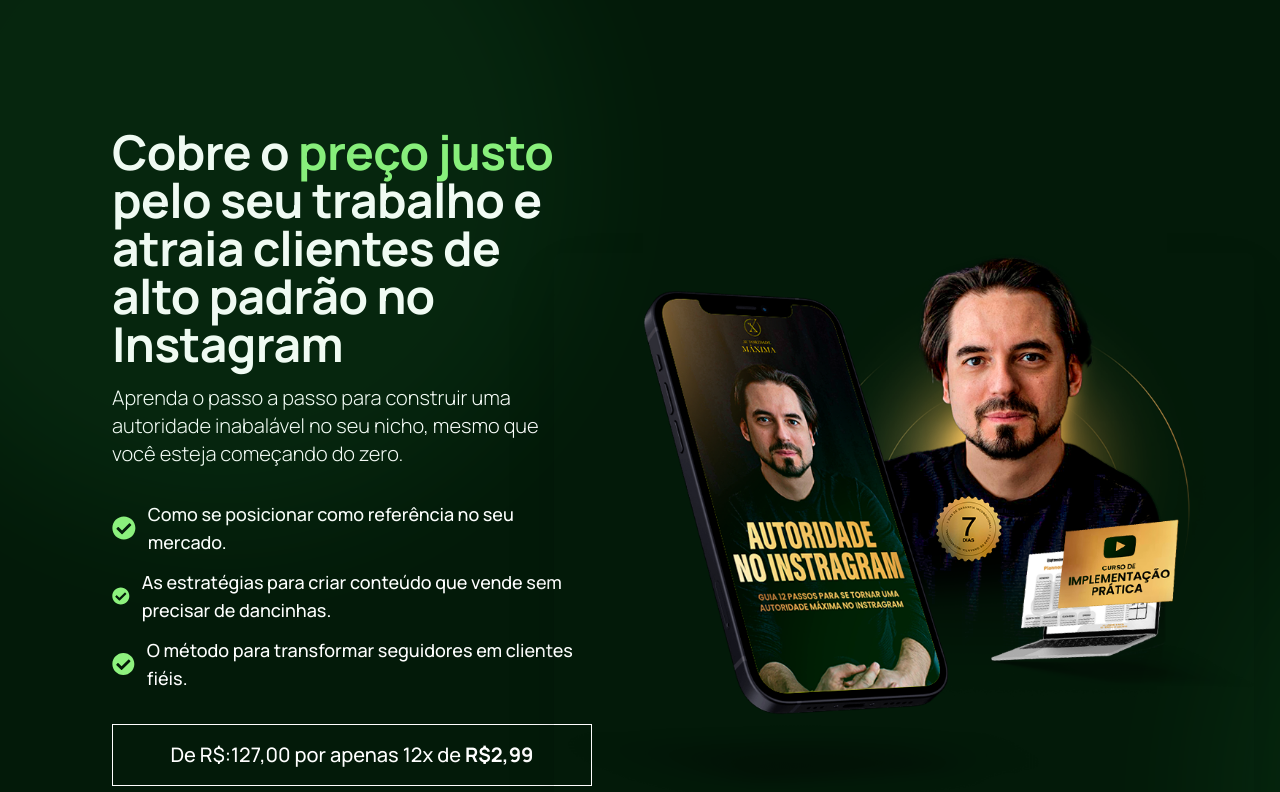
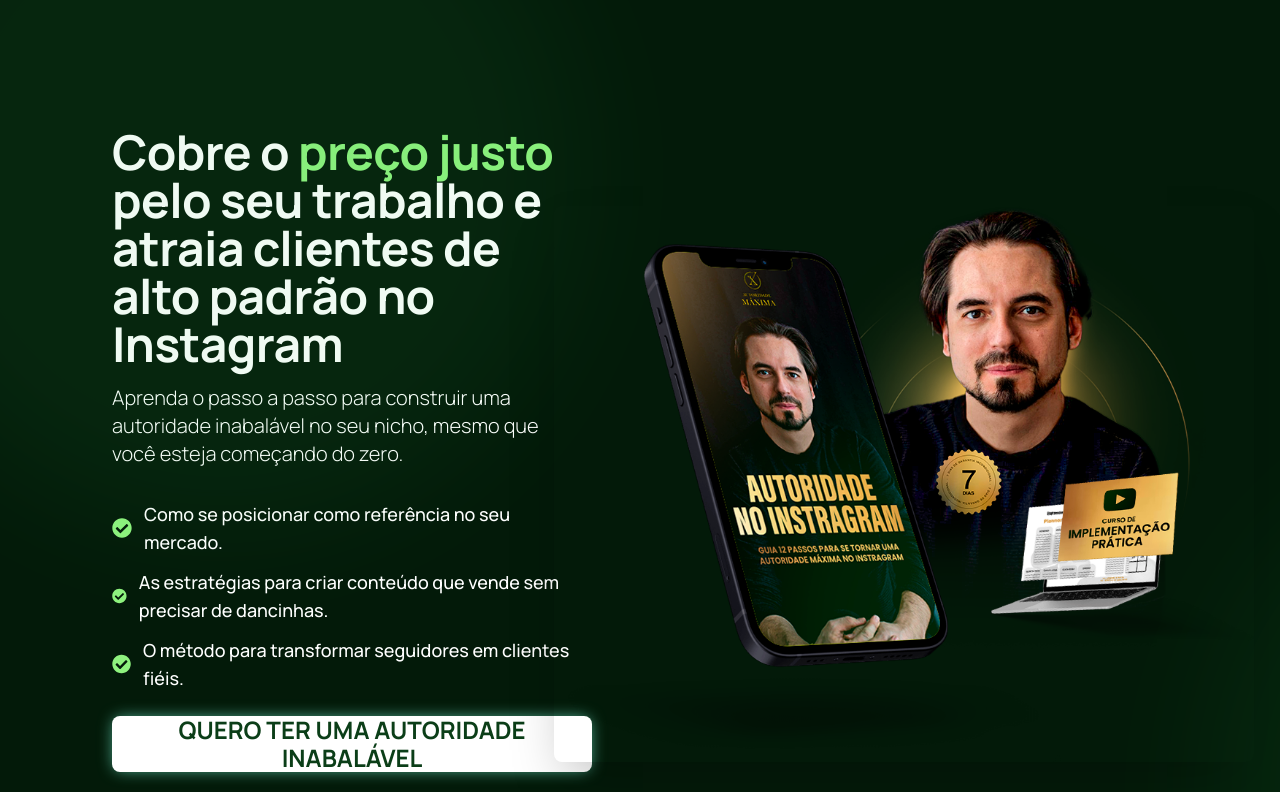
Before and after one commit to JuhDomingues/Paulo-LP-2, a Next.js app: page / in a window 1280 px wide. Shown: the top 792 px of the page. Built offline with nearby package versions, Linux system fonts and the light colour scheme.

Commit message:
feat: remove price container and fix icon sizes in MainSection

```diff
--- a/src/app/components/MainSection.tsx
+++ b/src/app/components/MainSection.tsx
@@ -1,3 +1,4 @@
+
 'use client';
 
 import Image from "next/image";
@@ -21,22 +22,19 @@ export default function MainSection() {
 
                 <div className="mt-8 space-y-3 text-left">
                     <div className="flex items-center gap-3">
-                        <FaCheckCircle className="text-[#8EF27E] text-2xl" />
+                        <FaCheckCircle className="text-[#8EF27E] text-xl" />
                         <p className="text-white text-lg">Como se posicionar como referência no seu mercado.</p>
                     </div>
                     <div className="flex items-center gap-3">
-                        <FaCheckCircle className="text-[#8EF27E] text-2xl" />
+                        <FaCheckCircle className="text-[#8EF27E] text-xl" />
                         <p className="text-white text-lg">As estratégias para criar conteúdo que vende sem precisar de dancinhas.</p>
                     </div>
                     <div className="flex items-center gap-3">
-                        <FaCheckCircle className="text-[#8EF27E] text-2xl" />
+                        <FaCheckCircle className="text-[#8EF27E] text-xl" />
                         <p className="text-white text-lg">O método para transformar seguidores em clientes fiéis.</p>
                     </div>
                 </div>
 
-                <div className="pb-4 mt-8 border border-white flex items-center justify-center lg:w-[100%]">
-                    <p className="text-white mt-4 text-base sm:text-lg md:text-xl">De R$:127,00 por apenas 12x de <strong className="font-bold">R$2,99</strong></p>
-                </div>
                 <div className="lg:flex lg:flex-col lg:justify-center lg:items-center lg:w-[100%]">
                     <button
                         onClick={handleClick}
```
